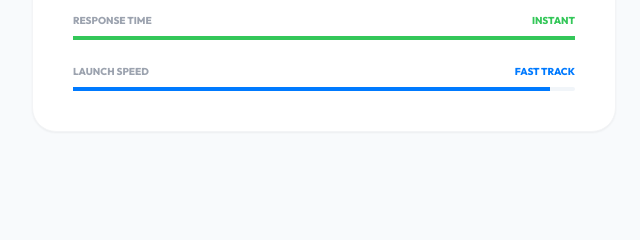
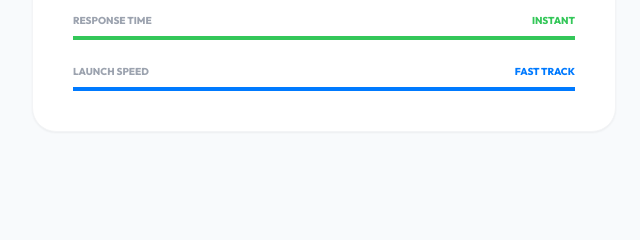
Before and after one commit to digigenie1008/website, a plain HTML site: page index.html in a window 1280 px wide. Shown: the part 1821-2061 px from the top of the page, 640-1280 px from the left. Drawn offline with nearby package versions, Linux system fonts and the light colour scheme.

Commit message:
Update index.html

```diff
--- a/index.html
+++ b/index.html
@@ -159,7 +159,7 @@
                         </div>
                         <div>
                             <div class="flex justify-between text-[10px] font-bold uppercase mb-2 text-gray-400"><span>Launch Speed</span><span class="text-brandBlue">Fast Track</span></div>
-                            <div class="w-full bg-slate-100 h-1 rounded-full"><div class="bg-brandBlue h-full w-[95%]"></div></div>
+                            <div class="w-full bg-slate-100 h-1 rounded-full"><div class="bg-brandBlue h-full w-full"></div></div>
                         </div>
                     </div>
                 </div>
```
